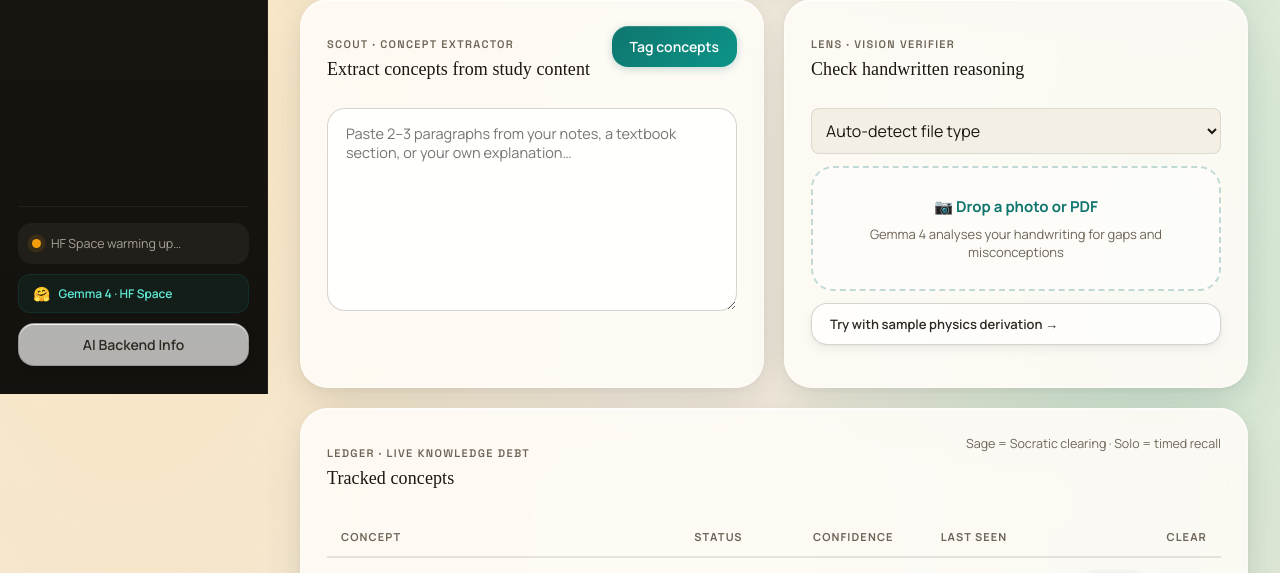
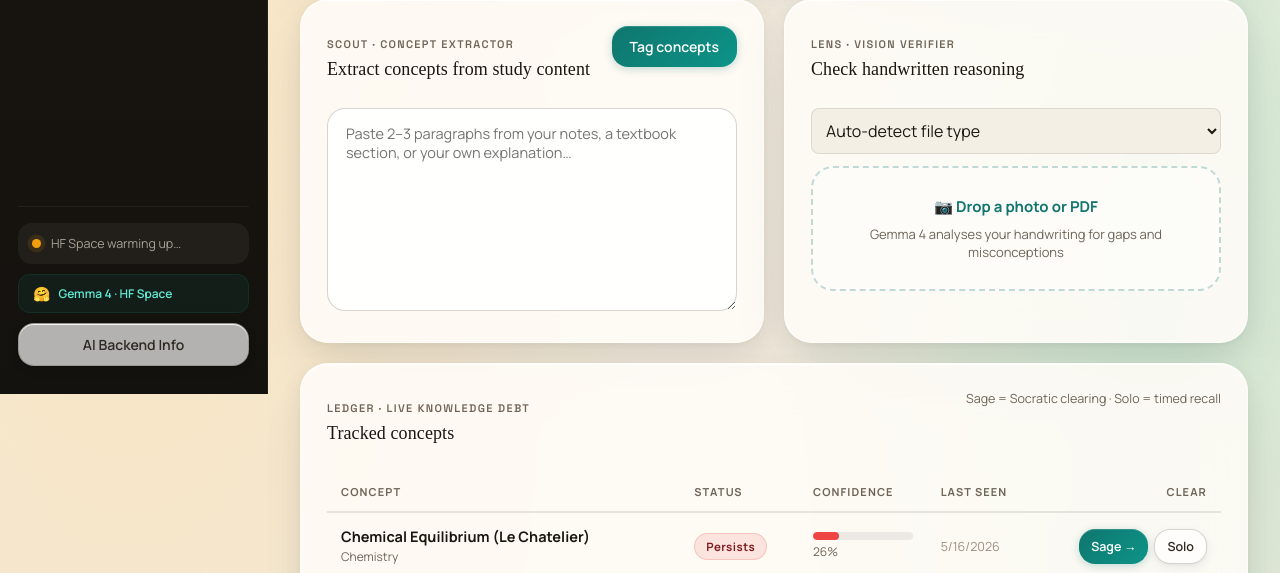
Before and after one commit to Charan-suresh/KnowLedge, a FastAPI app: page /ledger in a window 1280 px wide. Shown: the part 442-1015 px from the top of the page. Run offline with FastAPI, Linux system fonts and the light colour scheme; data comes from the database, SQL or seed files in the repository; data that the repository does not hold is empty; some web fonts are replaced.

Commit message:
UI: Remove sample lens button

```diff
--- a/knowledge/templates/ledger.html
+++ b/knowledge/templates/ledger.html
@@ -53,9 +53,7 @@
         <strong>📷 Drop a photo or PDF</strong>
         <span>Gemma 4 analyses your handwriting for gaps and misconceptions</span>
       </label>
-      <div style="margin-top:12px;text-align:center">
-        <button class="btn btn-ghost" style="font-size:13px;width:100%" type="button" onclick="testSampleLens()">Try with sample physics derivation →</button>
-      </div>
+
     </div>
     <div id="lensResult" class="lens-card"></div>
   </section>
@@ -252,17 +250,7 @@
     }
   }
 
-  async function testSampleLens() {
-    try {
-      const response = await fetch('/static/sample_physics.png');
-      const blob = await response.blob();
-      const file = new File([blob], 'sample_physics.png', { type: 'image/png' });
-      document.getElementById('lensFileType').value = 'image';
-      runLens(file);
-    } catch (e) {
-      if (typeof showToast === "function") showToast("Could not load sample image", "error");
-    }
-  }
+
 
   document.addEventListener("DOMContentLoaded", refreshLedger);
 </script>
```
